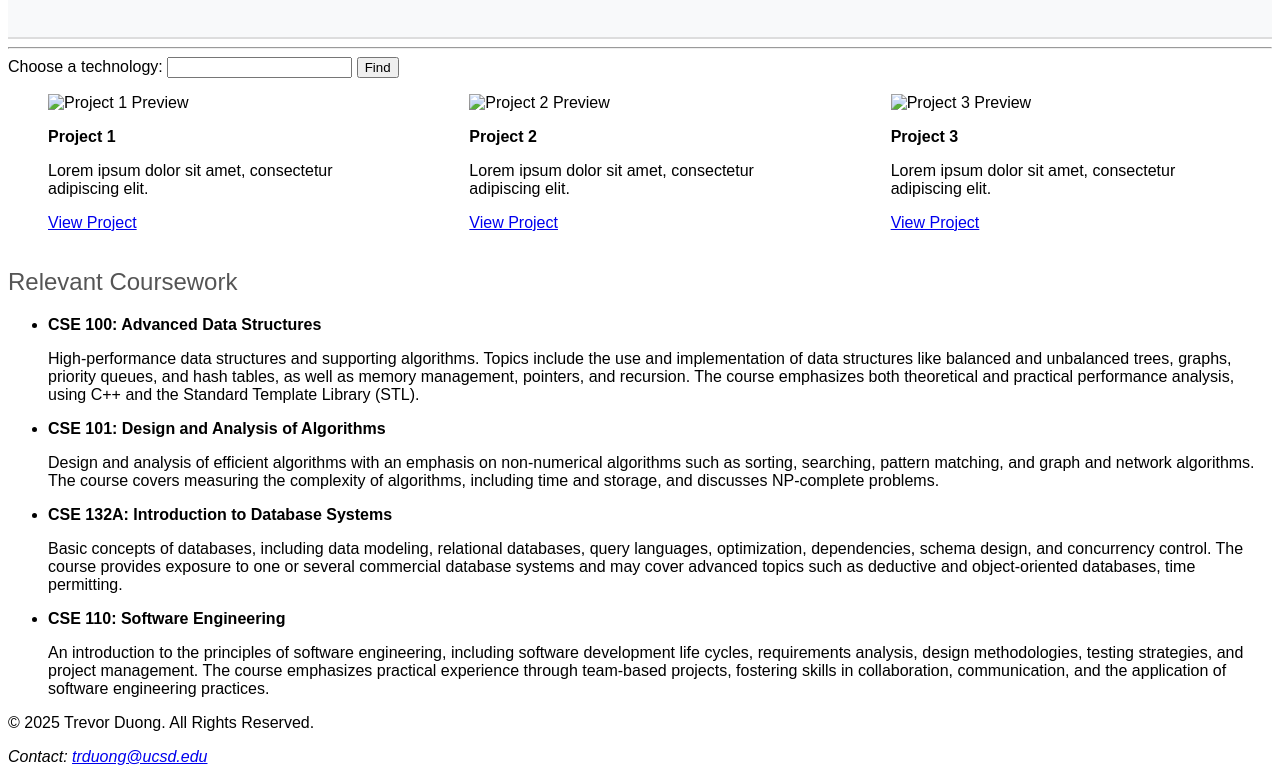
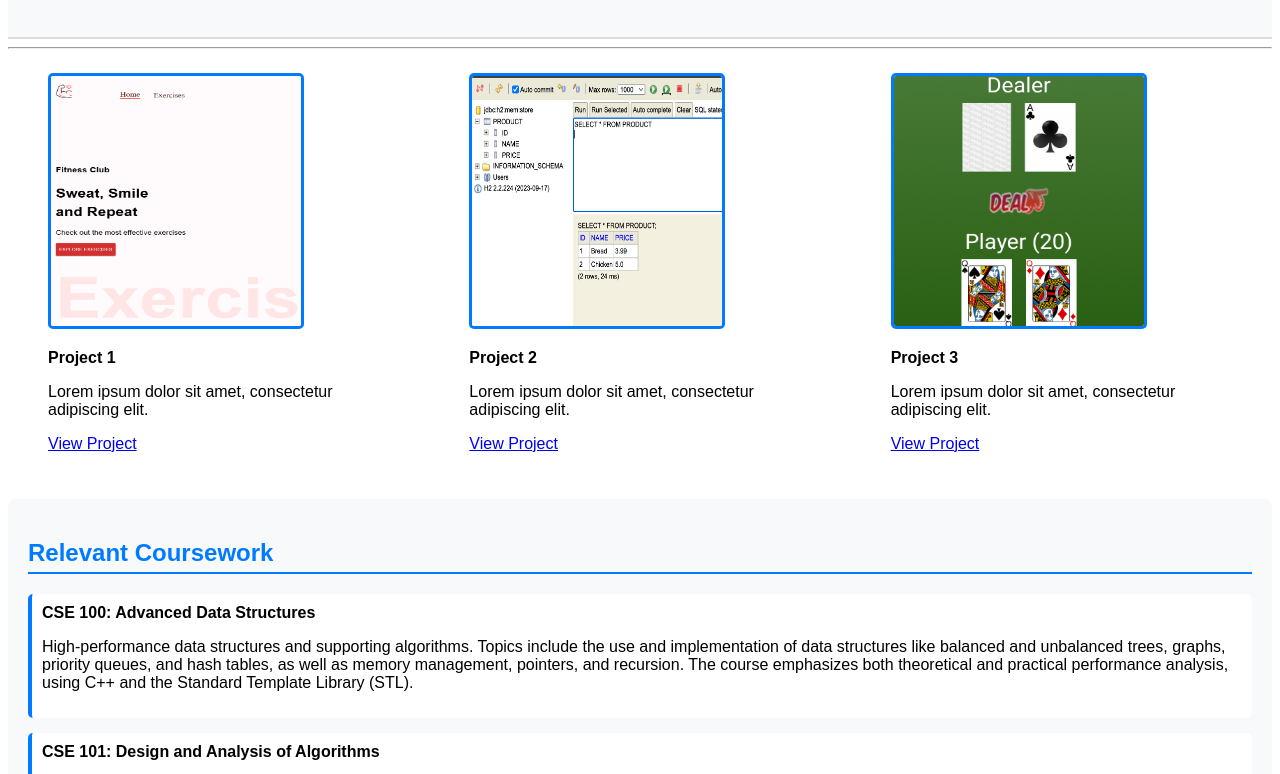
Before and after one commit to Trevis8688/hw3-repo, a plain HTML site: page projects.html in a window 1280 px wide. Shown: the part 222-996 px from the top of the page. Drawn offline with Linux system fonts and the light colour scheme.

Commit message:
Projects done

```diff
--- a/css/styles.css
+++ b/css/styles.css
@@ -1,8 +1,16 @@
 @import url('fonts.css');
 
+:root {
+    --primary-font: 'Noto Sans JP', sans-serif;
+    --secondary-font: 'Josefin Sans', sans-serif;
+    --background-color: #cce0ff;
+    --background-secondary: #f8f9fa;
+    --accent-color: #007bff;
+}
+* {
+    /**/
+    font-family: var(--primary-font), sans-serif;
 
-* {
-    font-family: 'Noto Sans JP', sans-serif;
 }
 
 /* Navbar Container */
@@ -11,7 +19,7 @@
     justify-content: space-between;
     align-items: center;
     padding: 15px 20px;
-    background-color: #cce0ff;
+    background-color: var(--background-color);
     border-bottom: 2px solid #bbb;
 }
 
@@ -31,7 +39,7 @@
     text-decoration: none;
     font-size: 1rem;
     font-weight: 600;
-    color: #0056b3;
+    color: var(--accent-color);
     padding: 10px 15px;
     transition: 0.3s ease;
 }
@@ -39,7 +47,7 @@
 /* Hamburger Icon (Hidden by Default) */
 .hamburger {
     display: none; /* Shown only on small screens */
-    font-size: 2rem;
+    font-size: 1.5rem;
     cursor: pointer;
 }
 
@@ -49,6 +57,11 @@
     .profile-pic {
         width: 200px; /* Reduce image size for tablets */
     }
+
+    .projects {
+        display: flex;
+        flex-direction: column;
+    }
 }
 
 /* Small Screens - Mobile Device (Under 768px) */
@@ -57,7 +70,7 @@
     .nav-links {
         display: none; /* Hide menu by default */
         flex-direction: column;
-        background: #cce0ff;
+        background: var(--background-color);
         position: absolute;
         top: 60px;
         right: 0;
@@ -81,33 +94,40 @@
 }
 
 
+li {
+    list-style: none;
+}
 
+em {
+    font-weight: bold;
+    font-style: normal;
+    font-family: var(--secondary-font), sans-serif;
+}
 
 /* General header styling */
 header {
     text-align: center;
     padding: 40px 20px;
-    background-color: #f8f9fa; /* Light gray for a clean look */
+    background-color: var(--background-secondary); /* Light gray for a clean look */
     border-bottom: 2px solid #ddd;
 }
 
-/* hgroup styling (acts as a container for headings) */
 hgroup {
     margin-bottom: 10px;
 }
 
-/* Main heading (name) */
 h1 {
     font-size: 2.5rem;
     font-weight: 700;
     margin-bottom: 5px;
 }
 
-/* Subheading */
 h2 {
     font-size: 1.5rem;
-    font-weight: 500;
-    color: #555;
+    font-weight: bold;
+    color: var(--accent-color);
+    border-bottom: 2px solid var(--accent-color);
+    padding-bottom: 5px;
 }
 
 /* Highlight class for subheading */
@@ -135,13 +155,62 @@ header p {
 }
 
 
-
+/* Quote */
 blockquote {
     font-size: 1.2rem;
     font-style: italic;
     color: #444;
-    border-left: 3px solid #007BFF;
+    border-left: 3px solid var(--accent-color);
     padding: 8px 15px;
     margin: 15px 0;
-    background-color: #f9f9f9;
+    background-color: var(--background-secondary);
 }
+
+/*style="display: flex; justify-content: space-around;"*/
+.project-img {
+    width: 250px;
+    height: 250px;
+    border: 3px solid var(--accent-color);
+    border-radius: 5px;
+}
+
+.projects {
+    display: flex;
+    justify-content: space-around;
+}
+
+
+
+
+
+/* Coursework Section */
+#coursework {
+    /*max-width: 800px;*/
+    margin: 30px auto;  /* Centers the section */
+    padding: 20px;
+    background: var(--background-secondary); /* Light background */
+    border-radius: 8px;
+}
+
+/* List Style */
+#coursework ul {
+    list-style: none;
+    padding: 0;
+}
+
+/* Each List Item */
+#coursework li {
+    margin-bottom: 15px;
+    padding: 10px;
+    background: white;
+    border-left: 4px solid var(--accent-color); /* Accent border */
+    border-radius: 5px;
+}
+
+/* Contact Section Styling */
+section, aside {
+    margin: 30px auto;
+    padding: 20px;
+    background: var(--background-secondary);
+    border-radius: 8px;
+}
--- a/projects.html
+++ b/projects.html
@@ -11,6 +11,9 @@
 
 <!-- Navigation Bar -->
 <nav class="navbar">
+    <div class="hamburger" onclick="toggleMenu()">
+        ☰
+    </div>
     <ul class="nav-links">
         <li><a href="index.html">Home</a></li>
         <li><a href="projects.html">Projects</a></li>
@@ -30,22 +33,12 @@
 <main>
 
 
-    <label for="tech">Choose a technology:</label>
-    <input list="technologies" id="tech" name="tech">
-    <datalist id="technologies">
-        <option value="HTML">
-        <option value="CSS">
-        <option value="JavaScript">
-        <option value="Python">
-        <option value="Java">
-    </datalist>
-    <button>Find</button>
+
+
     <!-- Project Grid Layout -->
     <div class="projects">
-    <section style="display: flex; justify-content: space-around;">
-
         <figure>
-            <img src="assets/project1.png" alt="Project 1 Preview" width="250" height="250">
+            <img src="assets/project1.png" alt="Project 1 Preview" width="250" height="250" class="project-img">
             <figcaption>
                 <p><strong>Project 1</strong></p>
                 <p>Lorem ipsum dolor sit amet, consectetur adipiscing elit.</p>
@@ -54,7 +47,7 @@
         </figure>
 
         <figure>
-            <img src="assets/project2.png" alt="Project 2 Preview" width="250" height="250">
+            <img src="assets/project2.png" alt="Project 2 Preview" width="250" height="250" class="project-img">
             <figcaption>
                 <p><strong>Project 2</strong></p>
                 <p>Lorem ipsum dolor sit amet, consectetur adipiscing elit.</p>
@@ -63,16 +56,13 @@
         </figure>
 
         <figure>
-            <img src="assets/project3.png" alt="Project 3 Preview" width="250" height="250">
+            <img src="assets/project3.png" alt="Project 3 Preview" width="250" height="250" class="project-img">
             <figcaption>
                 <p><strong>Project 3</strong></p>
                 <p>Lorem ipsum dolor sit amet, consectetur adipiscing elit.</p>
                 <a href="#">View Project</a>
             </figcaption>
         </figure>
-
-    </section>
-
     </div>
 
     <section id="coursework">
```
Also changed, not shown: contact.html (+10 -7 lines), lab.html (+13 -1 lines), resume.html (+3 -0 lines), assets/project1.png (added), assets/project2.png (added), assets/project3.png (added).
